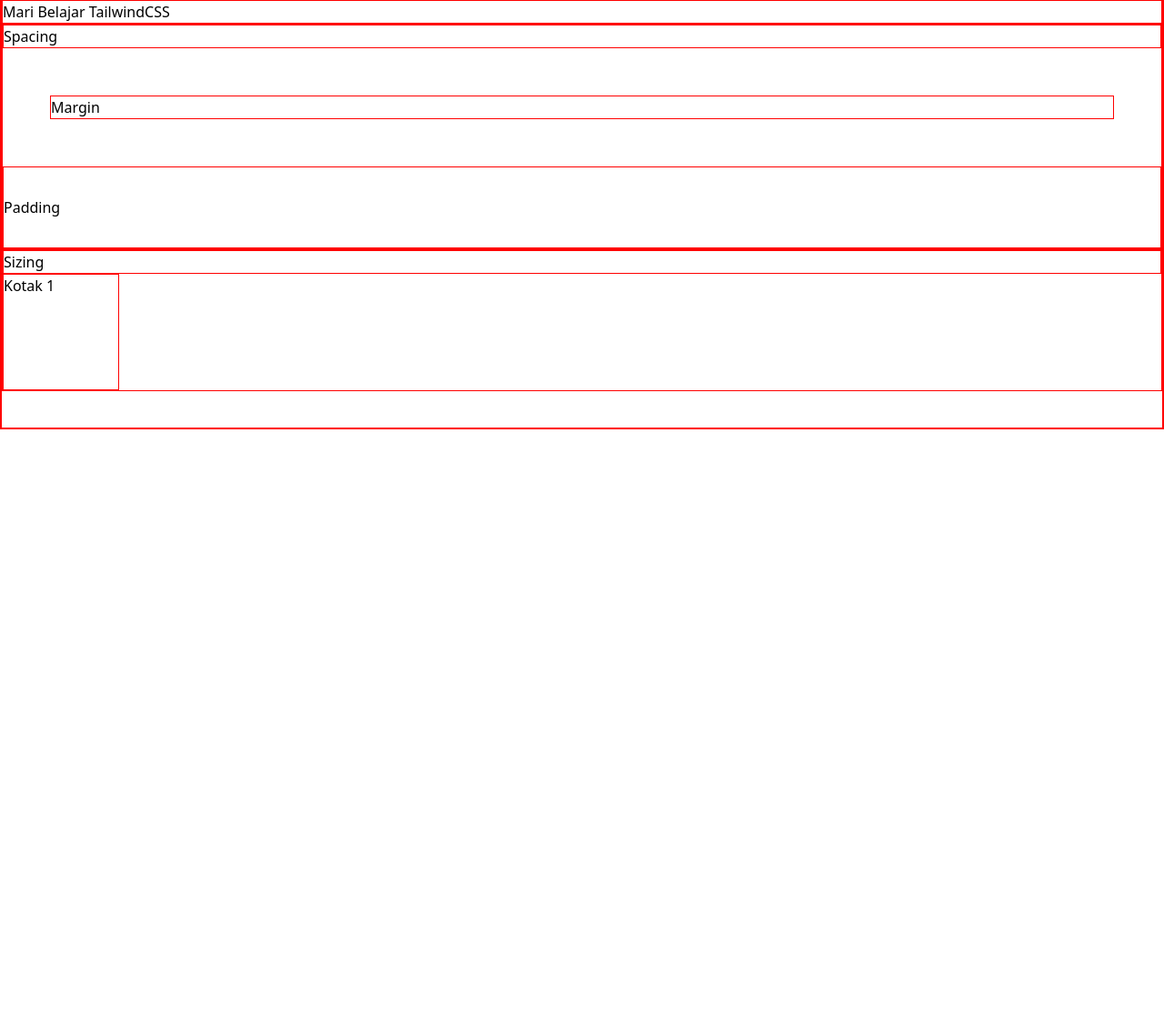
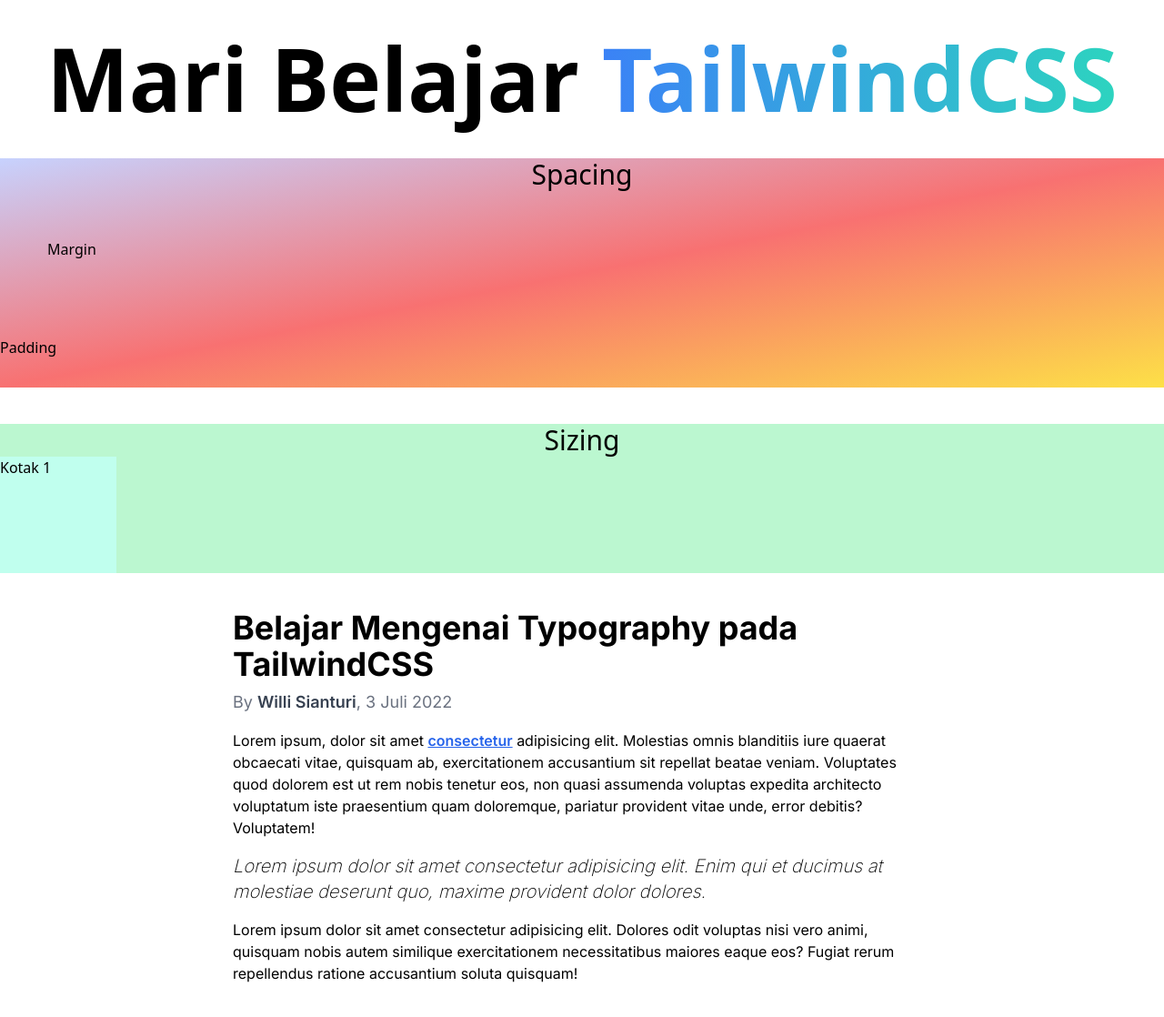
Before and after one commit to sianturiwilly/belajar-tailwind, a plain HTML site: page index.html in a window 1280 px wide. Shown: the part 2-1120 px from the top of the page at 91% size. Before the commit the page ends 800 px from the top, so only its background shows below. Drawn offline with nearby package versions, Linux system fonts and the light colour scheme.

Commit message:
Second commit

```diff
--- a/index.html
+++ b/index.html
@@ -3,8 +3,11 @@
     <head>
         <meta charset="UTF-8" />
         <meta http-equiv="X-UA-Compatible" content="IE=edge" />
-        <meta name="viewport" content="widht=device-width, initial-scale=1.0" />
-        <script src="https:cdn.tailwindcss.com"></script>
+        <meta name="viewport" content="width=device-width, initial-scale=1.0" />
+        <link rel="preconnect" href="https://fonts.googleapis.com" />
+        <link rel="preconnect" href="https://fonts.gstatic.com" />
+        <link href="https://fonts.googleapis.com/css2?family=Inter:wght@200;400;600;700;900&display=swap" rel="stylesheet" />
+        <script src="https://cdn.tailwindcss.com"></script>
         <script>
             tailwind.config = {
                 theme: {
@@ -12,29 +15,46 @@
                         spacing: {
                             13: '3.25rem',
                         },
+                        fontFamily: {
+                            inter: ['Inter'],
+                        },
+                        colors: {
+                            wpu: '#bada55',
+                            kopi: '#c0ffee',
+                        }
                     },
                 },
             };
         </script>
         <title>Belajar TailwindCSS</title>
-        <style type="text/tailwindcss">
-            * {
-                border: 1px solid red;
-            }
-        </style>
+        <style type="text/tailwindcss"></style>
     </head>
     <body>
-        <h1>Mari Belajar TailwindCSS</h1>
+        <h1 class="text-8xl font-bold text-center my-10">Mari Belajar <span class="bg-gradient-to-r from-blue-500 to-teal-400 bg-clip-text text-transparent">TailwindCSS</span></h1>
 
-        <section>
-            <h2>Spacing</h2>
+        <section class="mb-10 bg-gradient-to-br from-indigo-200 via-red-400 to-yellow-300">
+            <h2 class="text-3xl text-center">Spacing</h2>
             <div class="m-13">Margin</div>
             <div class="py-8">Padding</div>
         </section>
 
-        <section class="mb-10">
-            <h2>Sizing</h2>
-            <div class="w-32 h-32">Kotak 1</div>
+        <section class="mb-10 bg-green-200">
+            <h2 class="text-3xl text-center">Sizing</h2>
+            <div class="w-32 h-32 bg-kopi">Kotak 1</div>
+        </section>
+
+        <section class="mb-96 font-inter max-w-3xl mx-auto">
+            <h2 class="mb-2 text-4xl font-bold">Belajar Mengenai Typography pada TailwindCSS</h2>
+            <div class="mb-4 text-lg text-gray-500">By <a href="#" class="text-gray-700 font-semibold">Willi Sianturi</a>, 3 Juli 2022</div>
+            <p class="mb-4">
+                Lorem ipsum, dolor sit amet <a href="#" class="underline font-semibold text-blue-600">consectetur</a> adipisicing elit. Molestias omnis blanditiis iure quaerat obcaecati vitae, quisquam ab, exercitationem accusantium sit repellat beatae veniam. Voluptates quod dolorem est ut rem nobis tenetur eos, non quasi assumenda voluptas expedita architecto voluptatum iste praesentium quam doloremque, pariatur provident vitae unde, error debitis? Voluptatem!
+            </p>
+            <blockquote class="mb-4 italic font-thin text-xl">
+                Lorem ipsum dolor sit amet consectetur adipisicing elit. Enim qui et ducimus at molestiae deserunt quo, maxime provident dolor dolores.
+            </blockquote>
+            <p class="mb-4">
+                Lorem ipsum dolor sit amet consectetur adipisicing elit. Dolores odit voluptas nisi vero animi, quisquam nobis autem similique exercitationem necessitatibus maiores eaque eos? Fugiat rerum repellendus ratione accusantium soluta quisquam!
+            </p>
         </section>
     </body>
 </html>
```
Also changed, not shown: tailwind.config.js (deleted).
